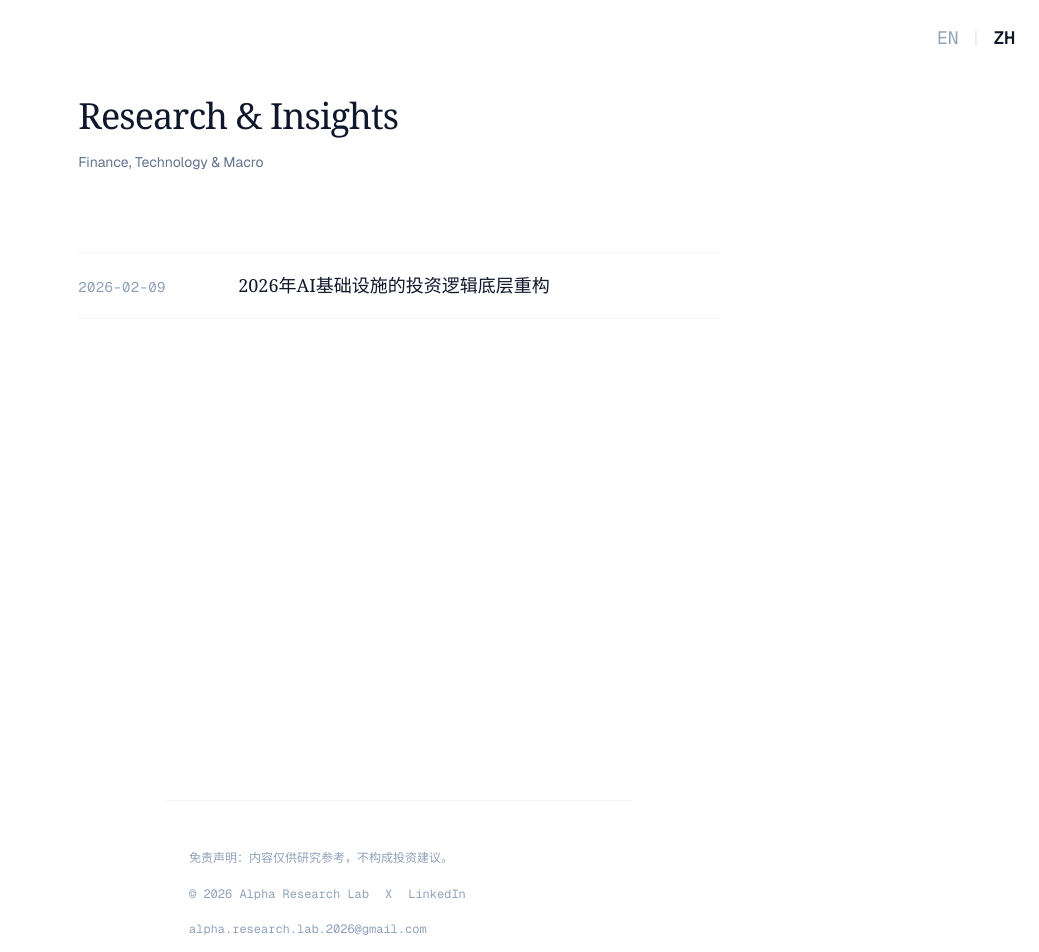
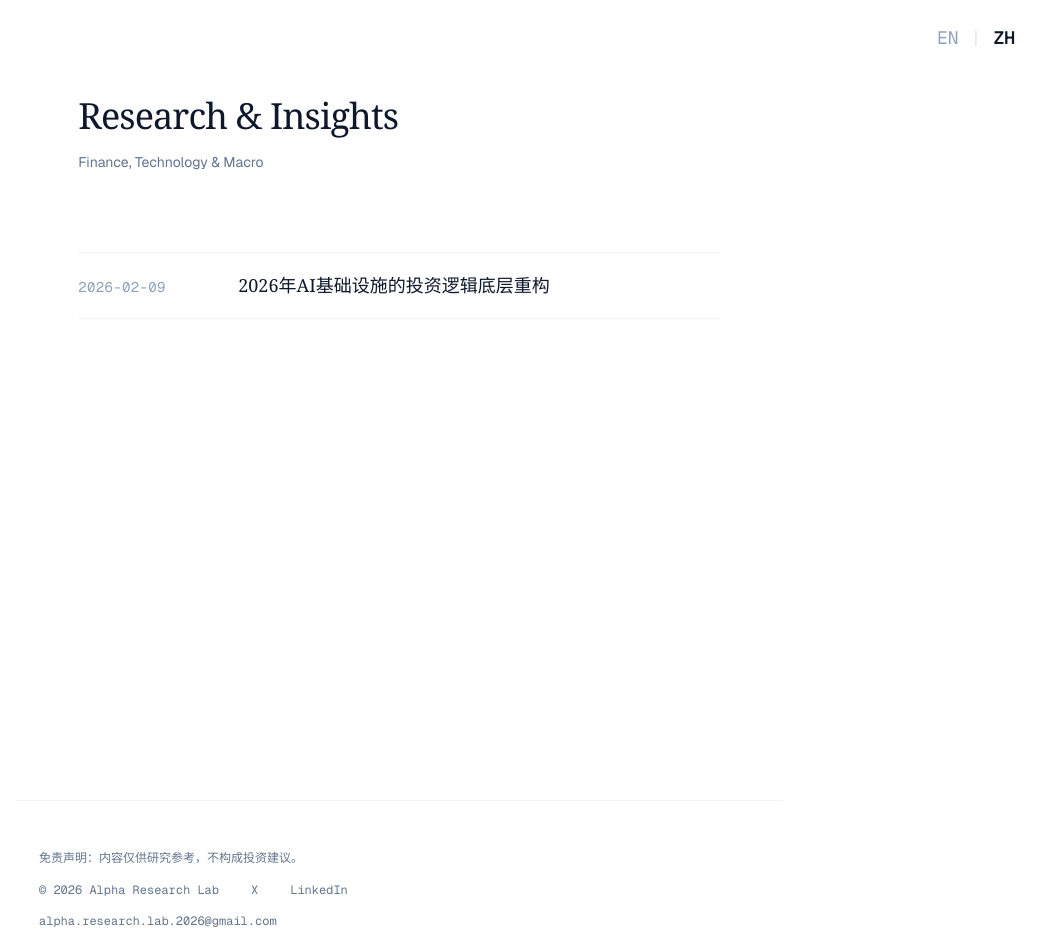
Before and after one commit to Dav010913/finance-tech-blog, a Next.js app: page / in a window 1280 px wide. Shown: the top 952 px of the page, without its empty margins (241-1280 px from the left). Built offline with nearby package versions, Linux system fonts and the light colour scheme.

Commit message:
Site Update: 周二 2026/02/10 11:33:50.00

```diff
--- a/app/components/Footer.tsx
+++ b/app/components/Footer.tsx
@@ -13,16 +13,15 @@ function FooterContent() {
             : "免责声明：内容仅供研究参考，不构成投资建议。";
 
     return (
-        <footer className="w-full max-w-[65ch] mx-auto px-6 py-12 border-t border-slate-100 flex flex-col items-start space-y-4 text-xs text-slate-400 font-mono leading-relaxed">
+        <footer className="w-full max-w-3xl mx-auto px-6 py-12 border-t border-slate-100 flex flex-col items-start space-y-3 text-xs text-slate-500 font-mono leading-relaxed">
             {/* Row 1: Disclaimer */}
-            <div className="text-left">
+            <div className="text-left whitespace-nowrap">
                 {disclaimer}
             </div>
 
             {/* Row 2: Identity & Social */}
-            <div className="flex flex-wrap items-center gap-4">
+            <div className="flex items-center space-x-8">
                 <span>&copy; 2026 Alpha Research Lab</span>
-                <div className="flex gap-4">
                 <a
                     href="https://x.com/AlphaResLab"
                     target="_blank"
@@ -40,7 +39,6 @@ function FooterContent() {
                     LinkedIn
                 </a>
             </div>
-            </div>
 
             {/* Row 3: Contact */}
             <div className="text-left">
```
Lines whose indentation alone changed are shown as unchanged.
